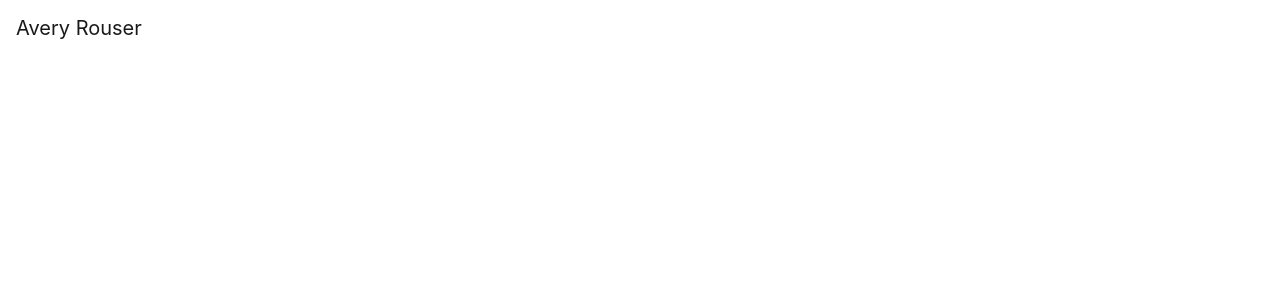
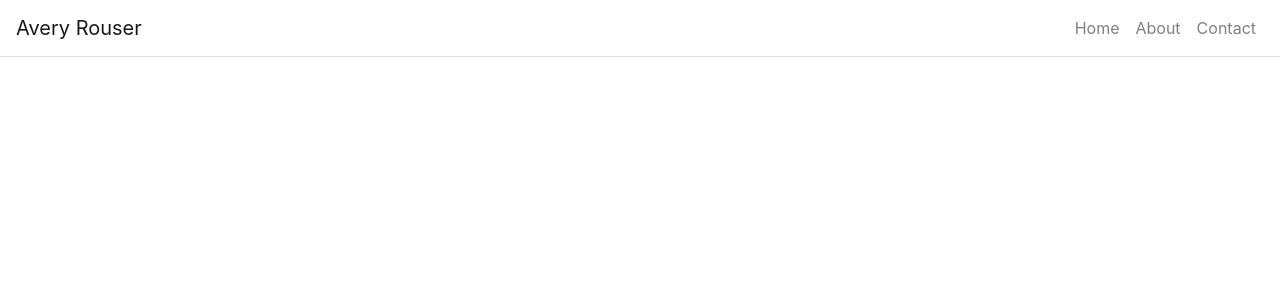
Before and after one commit to avery1221/ReactPortolio2, a React (Create React App) app in the folder portfolio2/: page / in a window 1280 px wide. Shown: the top 300 px of the page. Built offline with nearby package versions, Linux system fonts and the light colour scheme.

Commit message:
added classes to make the website more mobile friendly, as well as nav links to the home, about, and contact page.

```diff
--- a/portfolio2/src/App.js
+++ b/portfolio2/src/App.js
@@ -1,7 +1,9 @@
 import React from 'react';
 import {BrowserRouter as Router, Route, Link } from "react-router-dom";
 import Container from 'react-bootstrap/Container';
-import Navbar from 'react-bootstrap/Navbar'
+import Navbar from 'react-bootstrap/Navbar';
+import Nav from 'react-bootstrap/Nav';
+
 import './App.css';
 
 class App extends React.Component {
@@ -34,8 +36,17 @@
         <Router>
           <Container className="p-0" fluid={true}>
 
-            <Navbar>
+            <Navbar className="border-bottom" bg="transparent" expand="lg">
               <Navbar.Brand>Avery Rouser</Navbar.Brand>
+
+              <Navbar.Toggle className="border-0" aria-controls="navbar-toggle" />
+              <Navbar.Collapse id="navbar-toggle">
+                <Nav className="ml-auto">
+                  <Link className="nav-link" to="/">Home</Link>
+                  <Link className="nav-link" to="/about">About</Link>
+                  <Link className="nav-link" to="/contact">Contact</Link>
+                </Nav>
+              </Navbar.Collapse>
             </Navbar>
 
 
```
